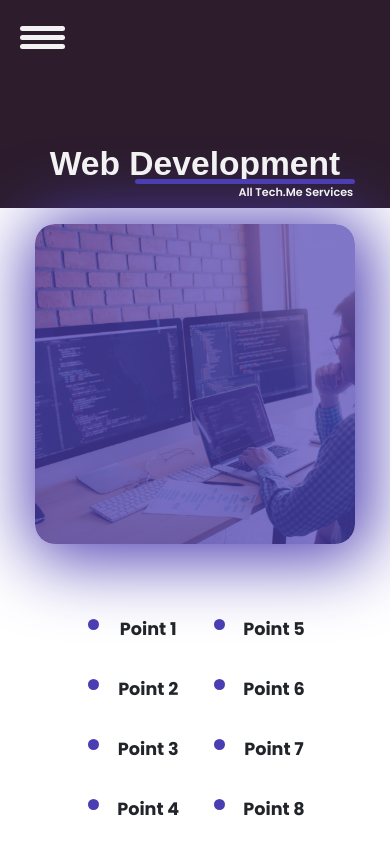
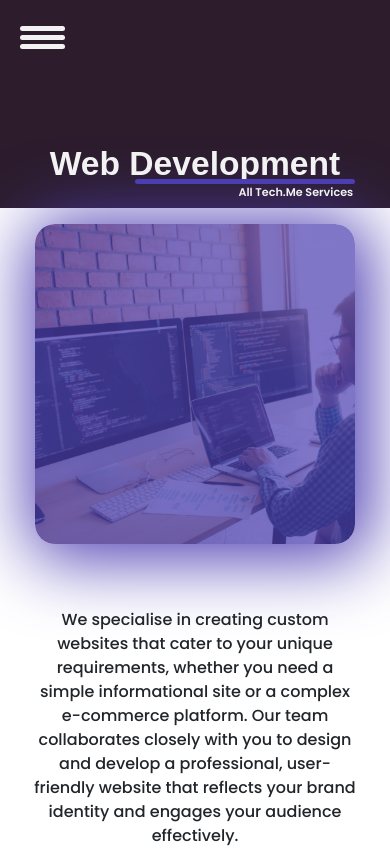
Before and after one commit to baayesh/TechMe, a React (Create React App) app: page /web-development in a window 390 px wide. Shown: the top 848 px of the page. Built offline with nearby package versions, Linux system fonts and the light colour scheme; a web font is replaced by a local one.

Commit message:
setup the customer reviews section

```diff
--- a/src/App.js
+++ b/src/App.js
@@ -53,6 +53,7 @@ function App() {
             <Header headerText={"About Us"} varient={"about-us"} />
             <Heading />
             <VisionAndMission />
+            <CustomerReviews />
             <Footer />
           </Route>
           <Route path="/test">
@@ -71,14 +72,8 @@ function App() {
           <Navigation />
           <SubHeader headerText={"Web Development"} />
           <Service
-            point1={"Point 1"}
-            point2={"Point 2"}
-            point3={"Point 3"}
-            point4={"Point 4"}
-            point5={"Point 5"}
-            point6={"Point 6"}
-            point7={"Point 7"}
-            point8={"Point 8"}
+            para='We specialise in creating custom websites that cater to your unique requirements, whether you need a simple informational site or a complex e-commerce platform. Our team collaborates closely with you to design and develop a professional, user-friendly website that reflects your brand identity and engages your audience effectively.
+            '
             backgroundImage={"indser-web-dev"}
           />
           <Footer />
--- a/src/components/Customer Reviews/CustomerReviews.css
+++ b/src/components/Customer Reviews/CustomerReviews.css
@@ -21,8 +21,8 @@ element.style{
   margin: 2em;
 }
 
-.slick-dots li.slick-active button:before {
-  color: #4b3db2;
+.slick-dots li.slick-active button::before {
+  color: white;
 
   width: 2em;
   height: 2em;
--- a/src/components/Customer Reviews/CustomerReviews.jsx
+++ b/src/components/Customer Reviews/CustomerReviews.jsx
@@ -9,7 +9,7 @@ import TheNinjas from "../../Assets/Home/CustomerReviews/The_Ninjas.png";
 const CustomerReviews = () => {
   const settings = {
     dots: true,
-    autoplay: false,
+    autoplay: true,
     infinite: true,
     autoplaySpeed: 3000,
     speed: 1000,
--- a/src/pages/Home/Hero/Hero.jsx
+++ b/src/pages/Home/Hero/Hero.jsx
@@ -7,9 +7,9 @@ import "slick-carousel/slick/slick.css";
 import "slick-carousel/slick/slick-theme.css";
 const Hero = () => {
   const settings = {
-    dots: false,
+    dots: true,
     fade: true,
-    autoplay: false,
+    autoplay: true,
     autoplaySpeed: 3000,
     speed: 700,
     slidesToShow: 1,
--- a/src/pages/Home/Hero/hero.css
+++ b/src/pages/Home/Hero/hero.css
@@ -4,31 +4,28 @@
   justify-content: center;
   align-items: center;
   background-size: cover;
-  overflow: hidden  ;
+  overflow: hidden;
   position: relative;
   /* border:2px solid salmon; */
 }
 
-.hm-hr-mlink{
+.hm-hr-mlink {
   /* Fonts */
   font-family: Poppins, sans-serif;
   font-weight: 700;
   font-size: 1.5rem;
   color: #f2f2f2;
-  text-decoration: underline;
+  text-decoration: none;
   /* Spaces and sizes */
   margin-top: 2em;
   /* Animations */
-  transition: transform 0.3s ease-in-out;
-
-
+  transition: all 0.3s ease-in-out;
 }
 
 .hm-hr-mlink:hover{
-  /* Scaling */
-  transform: scale(1.2, 1.2);
+  text-decoration: underline;
+}
 
-}
 
 .hm-hr-background-img-1 {
   background-image: url(../../../Assets/Home/hm-mimg-1.png);
@@ -46,68 +43,56 @@
   /* border:2px dotted  blueviolet; */
 
   font-family: "Lovelo", sans-serif;
-  font-weight:900;
+  font-weight: 900;
   color: #f2f2f2;
   font-size: 3.9rem;
   text-align: center;
   /* Sizes and spcing */
-padding-top: 30dvh;
+  padding-top: 30dvh;
   margin-left: 8%;
   margin-right: 8%;
   margin-bottom: 0;
   padding-bottom: 1em;
-
-
 }
 
-
-.slick-dots li button:before{
+.slick-dots li button:before {
   color: #4b3db2;
 }
 
 @media (max-width: 1200px) {
-  .hm-hr-mtext{
+  .hm-hr-mtext {
     font-size: 3.5rem;
-
   }
 }
 
 @media (max-width: 992px) {
-
-  .hm-hr-mtext{
+  .hm-hr-mtext {
     font-size: 3rem;
-
   }
 }
 
 @media (max-width: 768px) {
-  .hm-hr-mtext{
+  .hm-hr-mtext {
     font-size: 2.8rem;
-
   }
-
 }
 
-@media(max-width: 576px) {
-
-  .hm-hr-mtext{
-   margin-top: 20dvh;
+@media (max-width: 576px) {
+  .hm-hr-mtext {
+    margin-top: 20dvh;
   }
-
 }
 
-@media(max-width:450px){
-  .hm-hr-mtext{
+@media (max-width: 450px) {
+  .hm-hr-mtext {
     margin-top: 15dvh;
     font-size: 2.4rem;
   }
-
 }
 
-@media(max-width:335px){
-  .hm-hr-mtext{
+@media (max-width: 335px) {
+  .hm-hr-mtext {
     margin-top: 15dvh;
     font-size: 2rem;
   }
-
 }
--- a/src/pages/Home/Services/Services.css
+++ b/src/pages/Home/Services/Services.css
@@ -142,7 +142,8 @@ margin: 1em auto;
     }
 
     .slick-prev::before,.slick-next::before{
-      font-family: none;
+      font-family: slick;
+
       color: #4b3db2;
     }
 
--- a/src/pages/Home/Services/Services.jsx
+++ b/src/pages/Home/Services/Services.jsx
@@ -14,15 +14,14 @@ import "slick-carousel/slick/slick-theme.css";
 
 const Services = () => {
   const settings = {
-    dots: true,
+    dots: false,
     infinite: true,
     arrows: true,
-    speed: 1000,
     lazyLoad: 'ondemand',
     slidesToShow: 3,
     slidesToScroll: 2,
+    speed: 500,
     autoplay: true,
-    autoplaySpeed: 10000,
     responsive: [
       {
         breakpoint: 768,
--- a/src/pages/Home/WhyChooseUs/WhyChooseUs.css
+++ b/src/pages/Home/WhyChooseUs/WhyChooseUs.css
@@ -52,7 +52,10 @@
   font-family: Poppins;
   font-size: 2em;
   font-weight: 700;
+  color: #707070;
+
   margin-bottom: 0;
+
 }
 
 .hm-why-choose-contentdiv p {
@@ -74,6 +77,7 @@
   text-align: start;
   margin-top: auto;
   margin-bottom: auto;
+  color: #707070;
 }
 
 .hm-why-choose-line2 {
--- a/src/pages/Individual Services/Service Template/Service.css
+++ b/src/pages/Individual Services/Service Template/Service.css
@@ -79,17 +79,12 @@
   height: auto;
   margin: 4em 0em;
 }
-.indser-points {
-  /* Behavior */
-  display: flex;
-  flex-direction: row;
-  justify-content: flex-start;
-  align-items: flex-start;
-  position: relative;
-  /* Colors */
-  /* border: 4px dashed red; */
-  /* Sizes and spacing */
-  gap: 4em;
+.indser-description p {
+  font-family: Poppins, sans-serif;
+  font-weight: 500;
+  text-align: left;
+
+
 }
 .indser-points ul {
   /* Sizes and spacing */
@@ -158,19 +153,21 @@
         max-width: 50em;
         width: 100%;
         height: auto;
+        gap:0em;
       }
 
       .indser-cta{
-        /* Spacing and sizes */
-        margin: 0em 0em;
+
+      padding: 0 2em;
+        width: 100%;
        justify-content: center;
        align-items: center;
 
       }
 
-      .indser-points{
-        /* Spacing and sizes */
-        gap:2em;
+      .indser-description p{
+        text-align: center;
+        margin-bottom: 0;
       }
 
       .indser-button{
--- a/src/pages/Individual Services/Service Template/Service.jsx
+++ b/src/pages/Individual Services/Service Template/Service.jsx
@@ -3,14 +3,7 @@ import "./Service.css";
 import Button from "../../../components/Button/Button";
 
 const Service = ({
-  point1,
-  point2,
-  point3,
-  point4,
-  point5,
-  point6,
-  point7,
-  point8,
+para,
 backgroundImage,
 }) => {
 
@@ -44,19 +37,8 @@ backgroundImage,
       <div className="indser-content">
         <div className={`indser-img ${backgroundImage}`}></div>
         <div className="indser-cta">
-          <div className="indser-points">
-            <ul>
-              <li>{point1}</li>
-              <li>{point2}</li>
-              <li>{point3}</li>
-              <li>{point4}</li>
-            </ul>
-            <ul>
-              <li>{point5}</li>
-              <li>{point6}</li>
-              <li>{point7}</li>
-              <li>{point8}</li>
-            </ul>
+          <div className="indser-description">
+            <p>{para}</p>
           </div>
           <div className="indser-button">
             <Button className="indser-button" text={"Contact Us"} />
```
